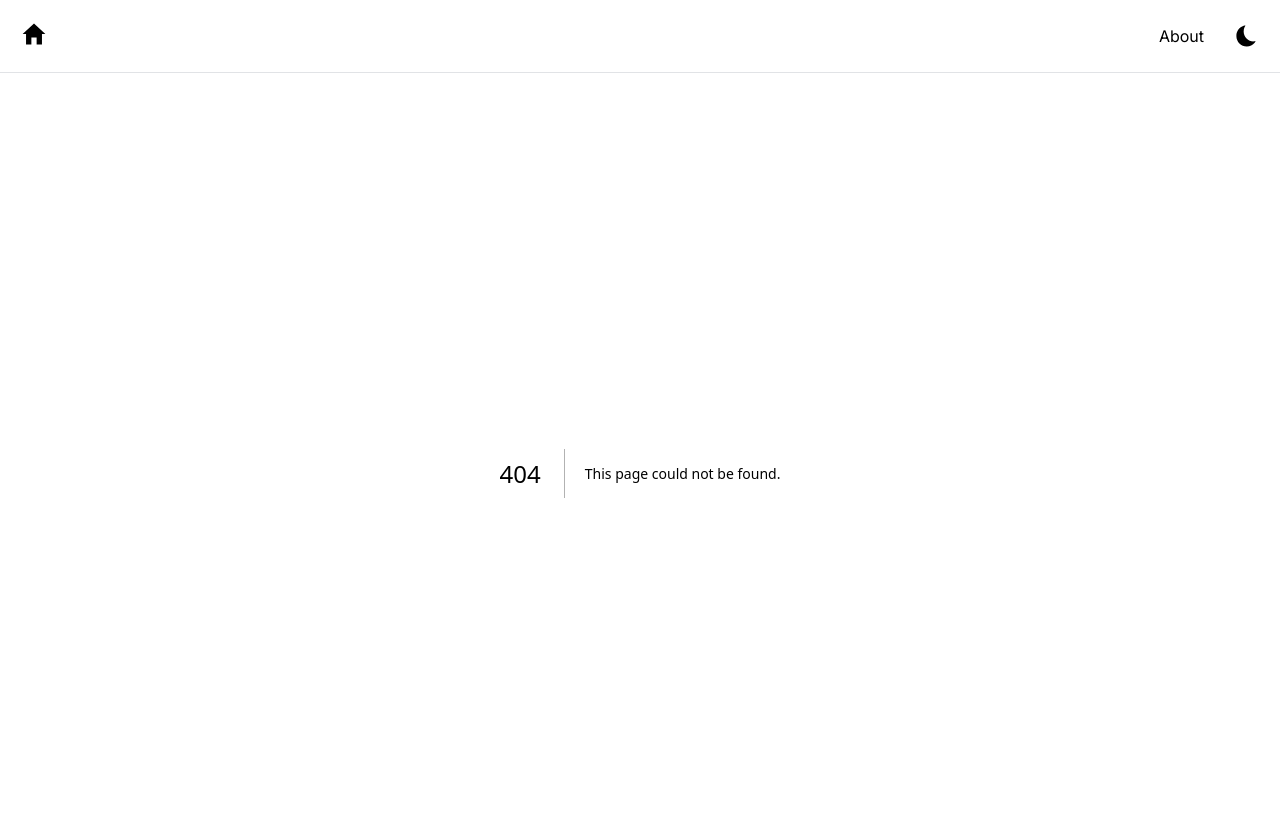
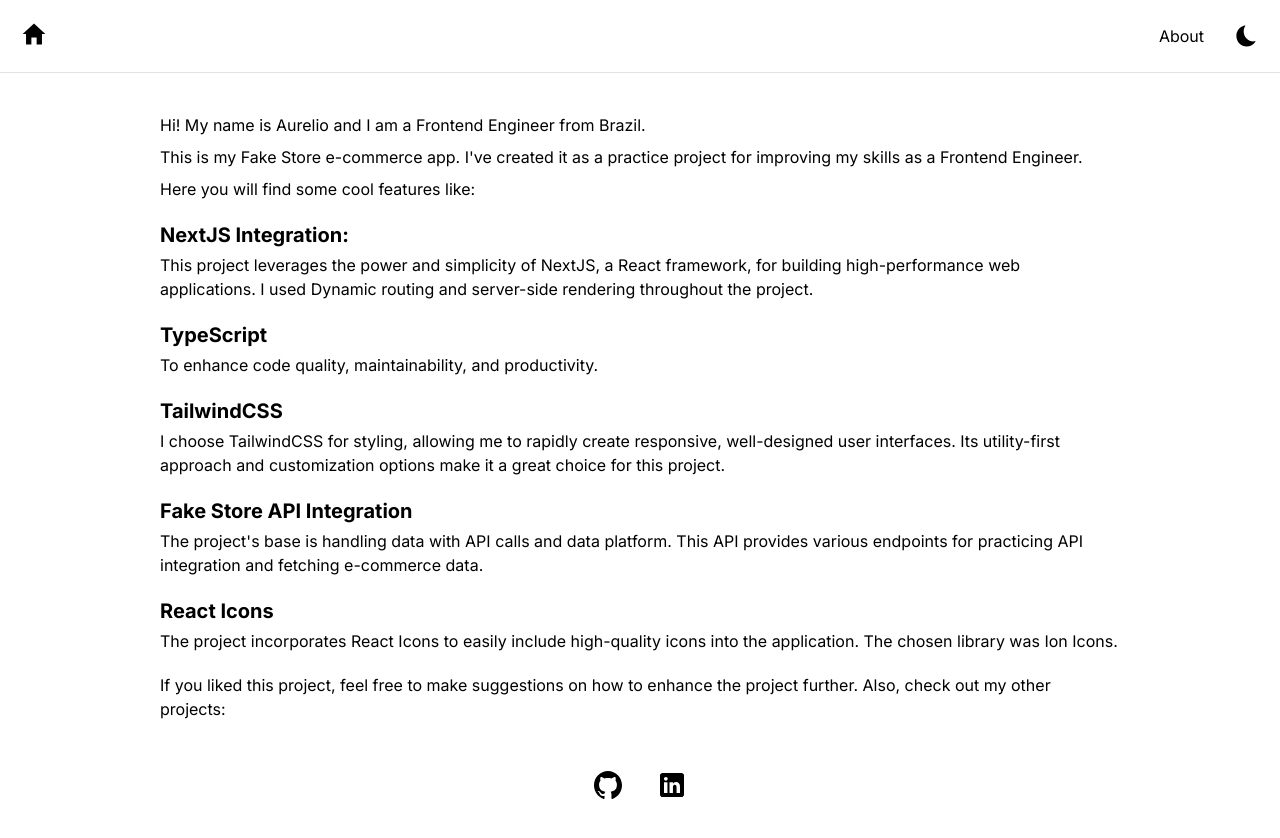
Before and after one commit to aureliojoseph/my-store, a Next.js app: page /about in a window 1280 px wide. Before the commit this address had no page. Shown: the top 838 px of the page. Built offline with nearby package versions, Linux system fonts and the light colour scheme.

Commit message:
FS-11: create About page

```diff
--- /dev/null
+++ b/src/app/about/page.tsx
@@ -0,0 +1,77 @@
+import Link from "next/link";
+import { IoLogoGithub, IoLogoLinkedin } from "react-icons/io";
+
+export default function AboutPage() {
+  return (
+    <main className="flex flex-col justify-center p-4 sm:p-8 md:px-10 md:py-10 lg:px-20 xl:px-40 2xl:px-60">
+      <div className="flex flex-col gap-2 pb-5">
+        <p>Hi! My name is Aurelio and I am a Frontend Engineer from Brazil.</p>
+
+        <p>
+          This is my Fake Store e-commerce app. I've created it as a practice
+          project for improving my skills as a Frontend Engineer.
+        </p>
+
+        <p>Here you will find some cool features like:</p>
+      </div>
+
+      <div className="flex flex-col gap-1 pb-5">
+        <h4 className="text-xl font-bold">NextJS Integration:</h4>
+        <p>
+          This project leverages the power and simplicity of NextJS, a React
+          framework, for building high-performance web applications. I used
+          Dynamic routing and server-side rendering throughout the project.
+        </p>
+      </div>
+
+      <div className="flex flex-col gap-1 pb-5">
+        <h4 className="text-xl font-bold">TypeScript</h4>
+        <p>To enhance code quality, maintainability, and productivity.</p>
+      </div>
+
+      <div className="flex flex-col gap-1 pb-5">
+        <h4 className="text-xl font-bold">TailwindCSS</h4>
+        <p>
+          I choose TailwindCSS for styling, allowing me to rapidly create
+          responsive, well-designed user interfaces. Its utility-first approach
+          and customization options make it a great choice for this project.
+        </p>
+      </div>
+
+      <div className="flex flex-col gap-1 pb-5">
+        <h4 className="text-xl font-bold">Fake Store API Integration</h4>
+        <p>
+          The project's base is handling data with API calls and data platform.
+          This API provides various endpoints for practicing API integration and
+          fetching e-commerce data.
+        </p>
+      </div>
+
+      <div className="flex flex-col gap-1 pb-5">
+        <h4 className="text-xl font-bold">React Icons</h4>
+        <p>
+          The project incorporates React Icons to easily include high-quality
+          icons into the application. The chosen library was Ion Icons.
+        </p>
+      </div>
+
+      <p>
+        If you liked this project, feel free to make suggestions on how to
+        enhance the project further. Also, check out my other projects:
+      </p>
+
+      <div className="flex justify-center gap-4 pt-10">
+        <Link href={"https://github.com/aureliojoseph"} target="blank">
+          <IoLogoGithub className="cursor-pointer rounded-full p-2 text-5xl transition-all duration-300 ease-linear hover:bg-gray-300 dark:hover:bg-gray-400" />
+        </Link>
+
+        <Link
+          href={"https://www.linkedin.com/in/aurelioaborges/"}
+          target="blank"
+        >
+          <IoLogoLinkedin className="cursor-pointer rounded-full p-2 text-5xl transition-all duration-300 ease-linear hover:bg-gray-300" />
+        </Link>
+      </div>
+    </main>
+  );
+}
```
